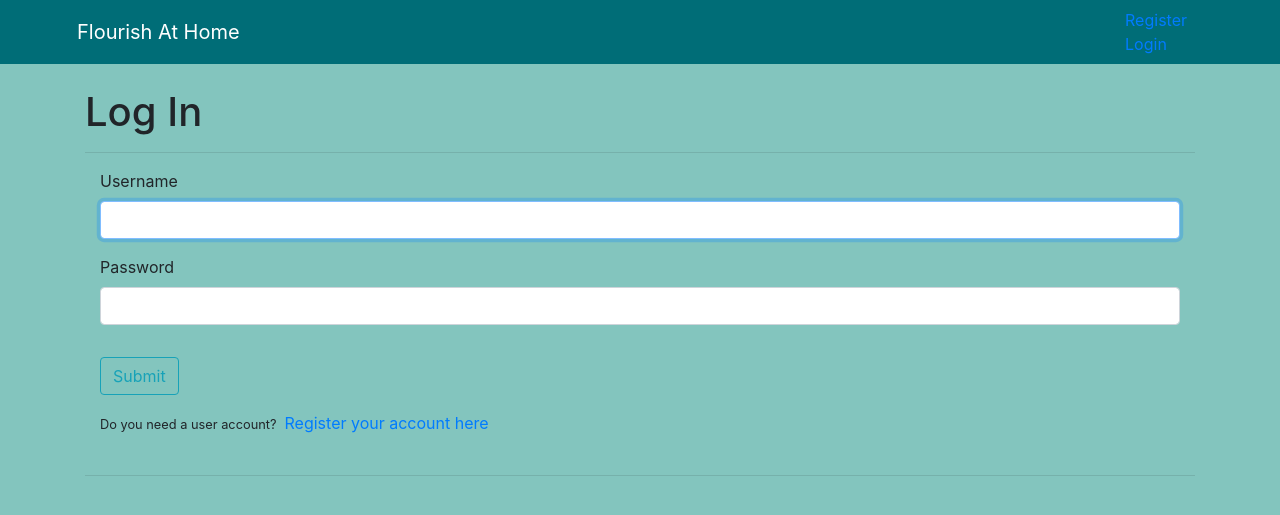
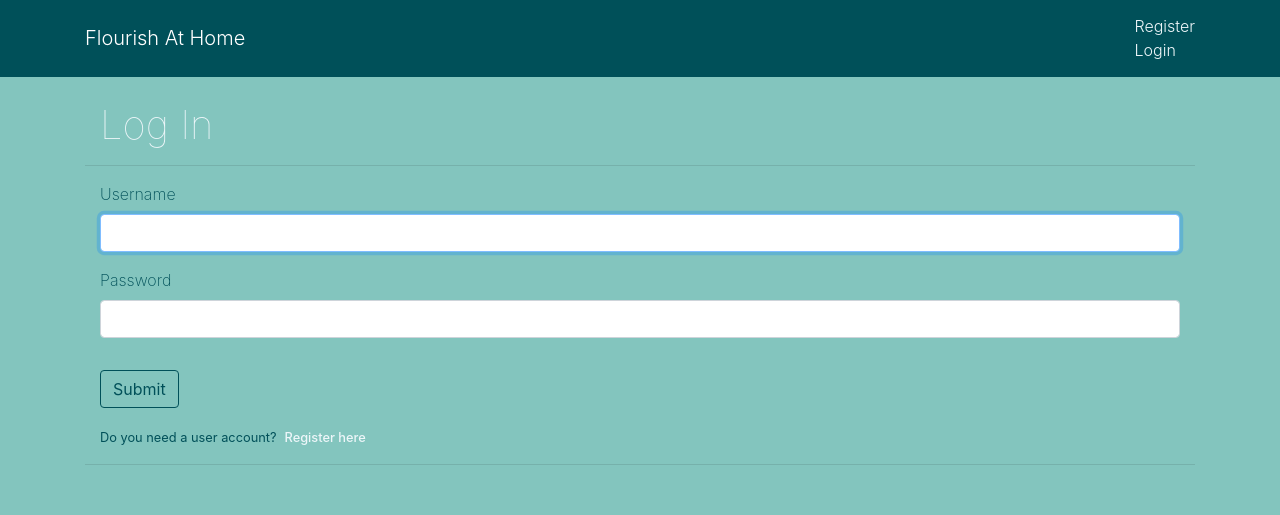
Before and after one commit to Liz94688/test_forFlourish, a Flask app: page /login_user in a window 1280 px wide. Shown: the top 515 px of the page. Run offline with Flask 2, Linux system fonts and the light colour scheme; some libraries are stand-ins or nearby versions.

Commit message:
Further styling on register_user and login_user templates

```diff
--- a/static/main.css
+++ b/static/main.css
@@ -1,4 +1,21 @@
 /* Need to pick a font-family for everything... */
+
+/* Base */
+body {
+    background-color: #83C5BE;
+    color: #005059;
+}
+
+/* Navbar */
+.navbar {
+    background-color: #005059;
+    padding: .9rem 1rem;
+    font-weight: 300;
+}
+
+.navbar-nav li a {
+    color: #EDF6F9;
+}
 
 /* Welcome page */
 .jumbotron-welcome {
@@ -11,7 +28,7 @@
 .jumbotron-welcome h1 {
     margin-top: 0.5rem;
     margin-bottom: 2.5rem;
-    font-weight: 600;
+    font-weight: 400;
 }
 
 .jumbotron-welcome p.about {
@@ -26,15 +43,58 @@
     font-size: large;
 }
 
-/* Navbar */
-.navbar {
-    background-color: #006D77;
+/* Register User */
+.register-header h1 {
+    color: #EDF6F9;
+    font-weight: 100;
 }
 
-/* Base */
-body {
-    background-color: #83C5BE;
+.register-form label {
+    font-weight: 200;
 }
+
+.register-submit {
+    color: #005059;
+    border-color: #005059;
+    font-weight: 400;
+}
+
+.login-info small, a.ml-2 {
+    font-weight: 400;
+}
+
+.login-info a.ml-2 {
+    color: #EDF6F9;
+    font-weight: 500;
+}
+
+/* Login User */
+.login-header h1 {
+    color: #EDF6F9;
+    font-weight: 100;
+}
+
+.login-form label {
+    font-weight: 200;
+}
+
+.login-submit {
+    color: #005059;
+    border-color: #005059;
+    font-weight: 400;
+}
+
+.register-info small, a.ml-2 {
+    font-weight: 400;
+}
+
+.register-info a.ml-2 {
+    color: #EDF6F9;
+    font-weight: 500;
+}
+
+/* User Account */
+
 
 /* Styling the jumbatron for the user_account */
 h1.display-4 font-italic {
@@ -53,3 +113,9 @@ h1.display-4 font-italic {
 .record-header {
     background-color: #006D77;
 }
+
+
+
+/* Add Plant */
+
+/* Edit Plant */
--- a/templates/login_user.html
+++ b/templates/login_user.html
@@ -1,10 +1,12 @@
 {% extends 'base.html' %}
 {% block content %}
 <br>
+<div class="container login-header">
 	<h1>Log In</h1>
+</div>
 <hr>
 <!-- Create Log In -->
-<div class="container">
+<div class="container login-form">
 	<form method="POST" action="{{ url_for('login_user') }}">
 		<fieldset class="form-group">
 			<div class="form-group">
@@ -17,13 +19,12 @@
             </div>
 		</fieldset>
 		<div class="form-group">
-            <input type="submit" class="btn btn-outline-info" value="Submit">
+			<input type="submit" class="btn btn-outline-info login-submit" value="Submit">
         </div>
 	</form>
 </div>
-<div class="container">
-    <small>Do you need a user account?</small><a class="ml-2" href="{{ url_for('register_user') }}">Register your account here</a>
+<div class="container register-info">
+	<small>Do you need a user account?<a class="ml-2" href="{{ url_for('register_user') }}">Register here</a></small>
 </div>
-<br>
 <hr>
 {% endblock %}
```
Also changed, not shown: templates/register_user.html (+8 -7 lines). Lines whose indentation alone changed are shown as unchanged.
